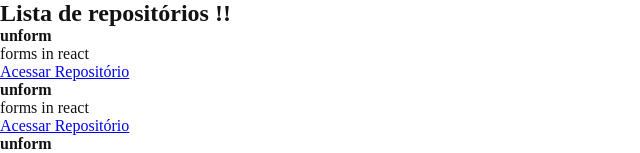
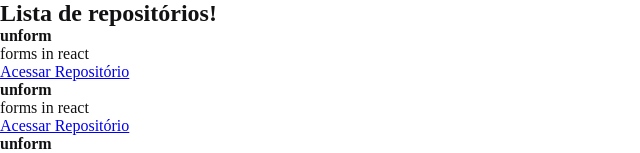
Before and after one commit to JP2021/GitExplorer, a React app in the folder GithubExplorer/: page / in a window 1280 px wide. Shown: the top 153 px of the page, without its empty margins (0-640 px from the left). Built offline with nearby package versions, Linux system fonts and the light colour scheme.

Commit message:
Fast Refresh no Webpack

```diff
--- a/GithubExplorer/src/components/RepositoryList.jsx
+++ b/GithubExplorer/src/components/RepositoryList.jsx
@@ -8,7 +8,7 @@
 export function RepositoryList(){
     return (
         <section className="repository-list">
-            <h1>Lista de repositórios !!</h1>
+            <h1>Lista de repositórios!</h1>
             <ul>
                 <RepositoryItem repository={repository}/>
                 <RepositoryItem repository={repository}/>
```
